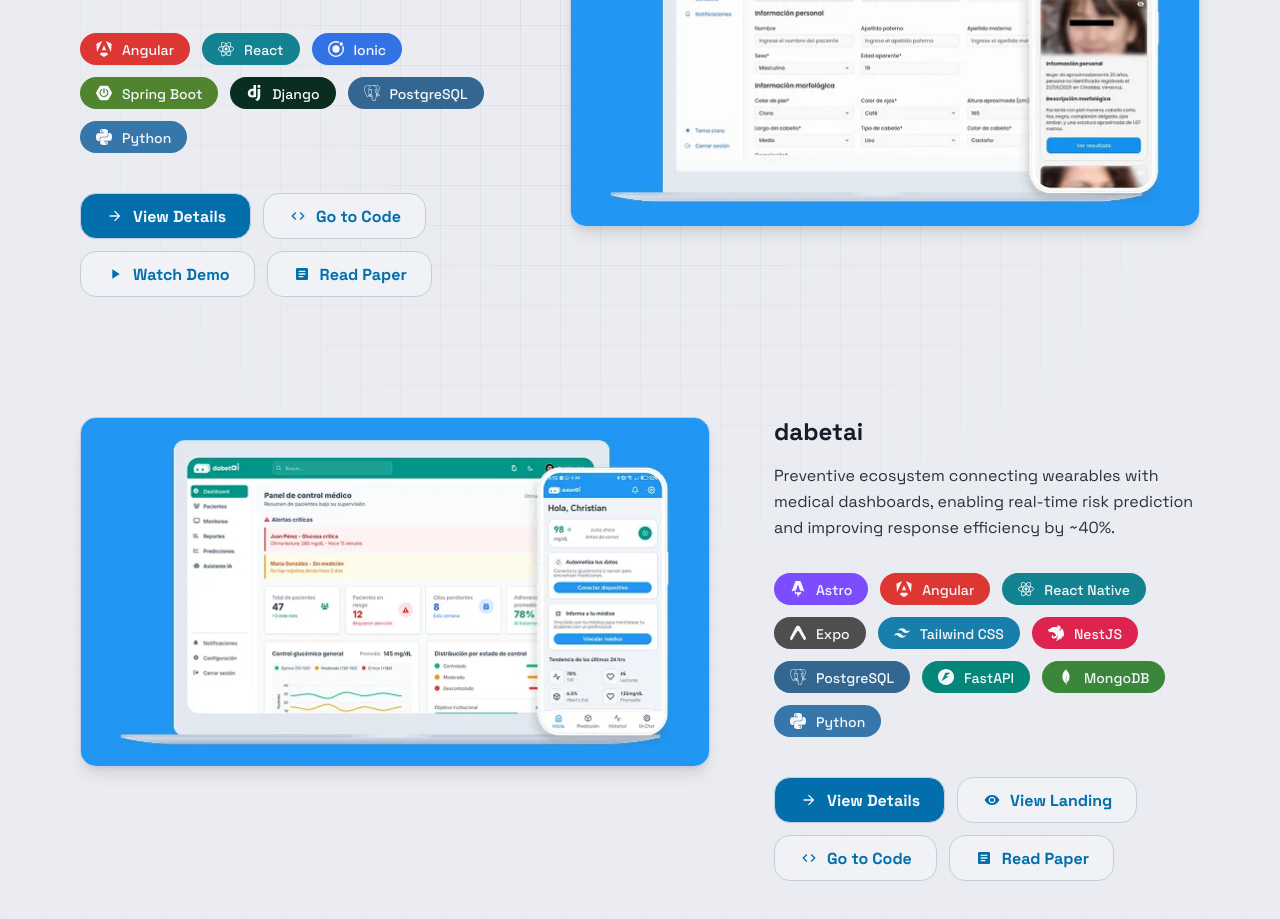
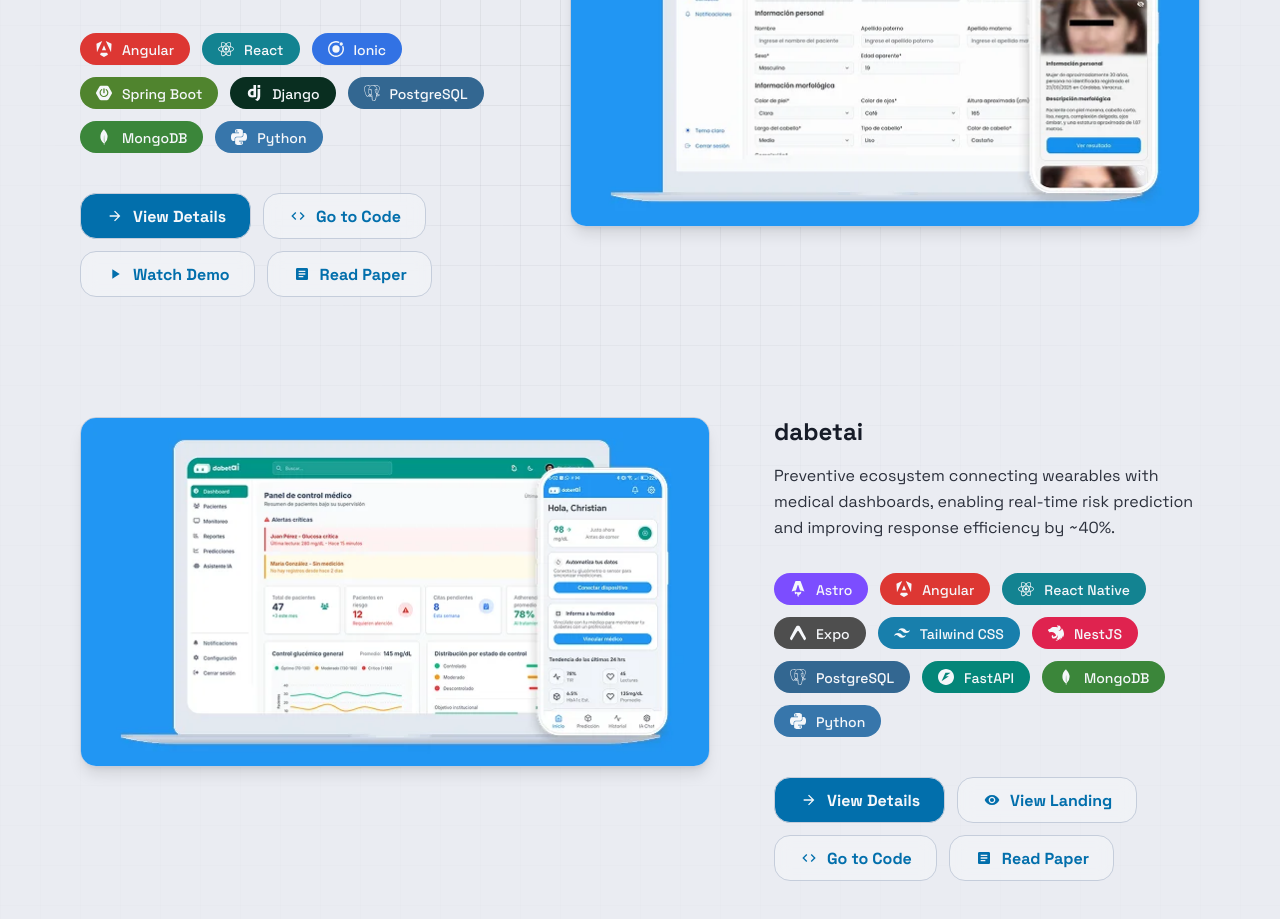
Before and after one commit to chrisssp/portfolio, a Next.js app: page /en in a window 1280 px wide. Shown: the part 4120-5039 px from the top of the page. Built offline with nearby package versions, Linux system fonts and the light colour scheme.

Commit message:
feat(iapex): add Core API service to ecosystem
Add MongoDB to project technologies and include the Core API
service with its description, tech stack, and GitHub link.

```diff
--- a/i18n/modules/projects/iapex.ts
+++ b/i18n/modules/projects/iapex.ts
@@ -11,6 +11,7 @@
          "springboot",
          "django",
          "postgresql",
+         "mongodb",
          "python",
       ],
       categories: {
@@ -61,11 +62,11 @@
       ecosystem: [
          {
             imagePath: "/assets/images/projects/iapex/specific1.webp",
-            techStack: ["django", "postgresql", "scikitlearn", "python"],
+            techStack: ["django", "scikitlearn", "python"],
             links: [
                {
                   type: "github",
-                  url: "https://github.com/iapex-org/core-api",
+                  url: "https://github.com/iapex-org/search-api",
                },
                {
                   type: "paper",
@@ -90,6 +91,16 @@
                {
                   type: "github",
                   url: "https://github.com/iapex-org/web-app",
+               },
+            ],
+         },
+         {
+            imagePath: "/assets/images/projects/iapex/specific4.webp",
+            techStack: ["springboot", "mongodb"],
+            links: [
+               {
+                  type: "github",
+                  url: "https://github.com/iapex-org/core-api",
                },
             ],
          },
@@ -124,6 +135,11 @@
                title: "The Web Portal (Institutional Side)",
                description:
                   "Secure web portal for medical staff to register patients using morphological traits and photographs under strict RBAC (Role-Based Access Control).",
+            },
+            {
+               title: "Core API",
+               description:
+                  "Central orchestration layer connecting the neural core, institutional portal, and mobile interface. Manages identity, access control, and data synchronization across the ecosystem.",
             },
          ],
       },
@@ -165,6 +181,11 @@
                description:
                   "Portal web seguro para que el personal médico registre pacientes utilizando rasgos morfológicos y fotografías bajo un estricto control de acceso basado en roles (RBAC).",
             },
+            {
+               title: "API Central",
+               description:
+                  "Capa de orquestación central que conecta el núcleo neural, el portal institucional y la interfaz móvil. Gestiona identidad, control de acceso y sincronización de datos en todo el ecosistema.",
+            },
          ],
       },
       certificates: [
```
Also changed, not shown: public/assets/images/projects/iapex/specific4.png (added), public/assets/images/projects/iapex/specific4.webp (added).
